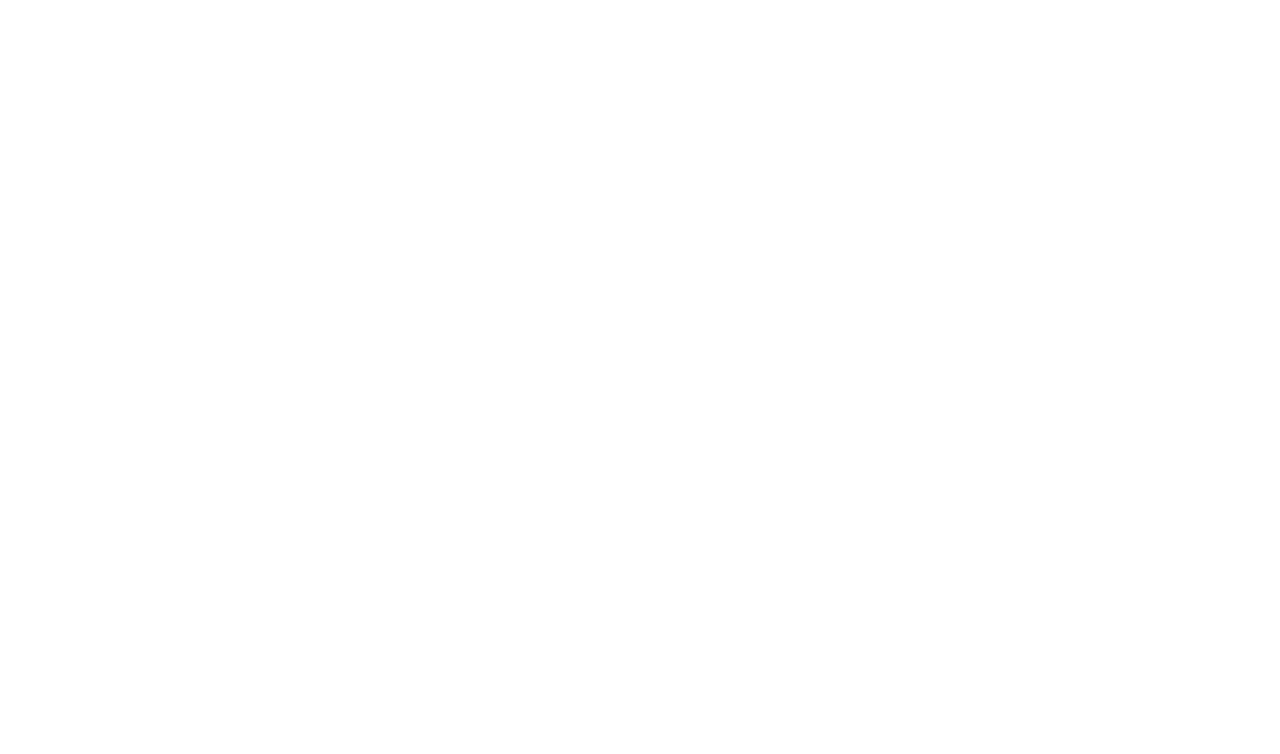
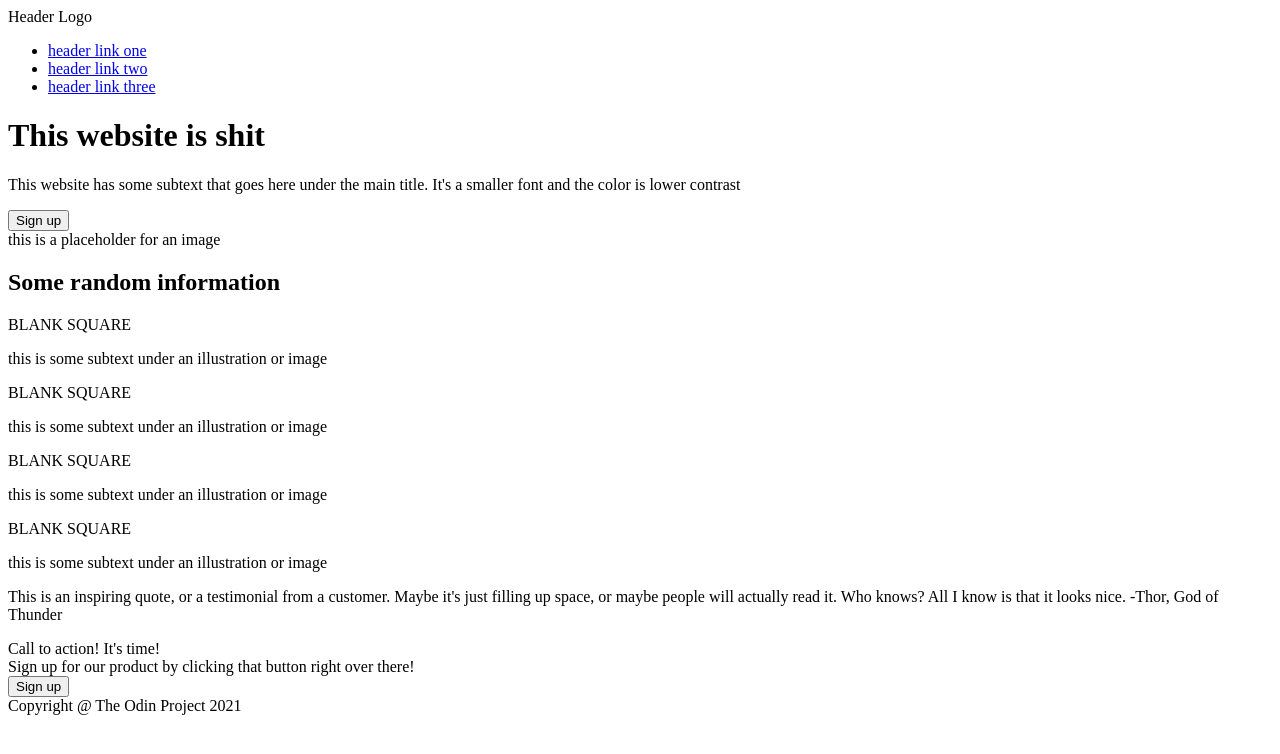
Before and after one commit to professionalsquirrel/landing-page, a plain HTML site: page index.html in a window 1280 px wide. Drawn offline with Linux system fonts and the light colour scheme.

Commit message:
Complete HTML rough draft

```diff
--- a/index.html
+++ b/index.html
@@ -4,21 +4,61 @@
 <meta charset="UTF-8">
     <meta http-equiv="X-UA-Compatible" content="IE=edge">
     <meta name="viewport" content="width=device-width, initial-scale=1.0">
-    <title>TITLE</title>
+    <title>This website is awesome</title>
     <link rel="stylesheet" href="style.css">
-
-
 </head>
 
+<body>
 
+<div class="section-1">
 
+    <div class="header">
+        <div>Header Logo</div>
+        <ul>
+            <li><a href="#">header link one</a></li>
+            <li><a href="#">header link two</a></li>
+            <li><a href="#">header link three</a></li>
+        </ul>
+    </div>
 
+    <div class="container-1">
 
+        <div>
+            <h1>This website is shit</h1>
+            <p>This website has some subtext that goes here under the main title. It's a smaller font and the color is lower contrast</p>
+            <button>Sign up</button>
+        </div>
+        <div>
+            this is a placeholder for an image
+        </div>
+    </div>
 
+</div>
 
+<div class="section-2">
 
+    <h2>Some random information</h2>
 
+    <div class="container-2">
+        <div><div>BLANK SQUARE</div><p>this is some subtext under an illustration or image</p></div>
+        <div><div>BLANK SQUARE</div><p>this is some subtext under an illustration or image</p></div>
+        <div><div>BLANK SQUARE</div><p>this is some subtext under an illustration or image</p></div>
+        <div><div>BLANK SQUARE</div><p>this is some subtext under an illustration or image</p></div>
+    </div>
 
+</div>
 
+<div class="section-3">
+<p>This is an inspiring quote, or a testimonial from a customer. Maybe it's just filling up space, or maybe people will actually read it. Who knows? All I know is that it looks nice. -Thor, God of Thunder</p>
+</div>
 
+<div class="section-4">
+    <div>Call to action! It's time!</div>
+    <div>Sign up for our product by clicking that button right over there!</div>
+    <button>Sign up</button>
+</div>
+
+<div class="footer">Copyright @ The Odin Project 2021</div>
+
+</body>
 </html>
```
